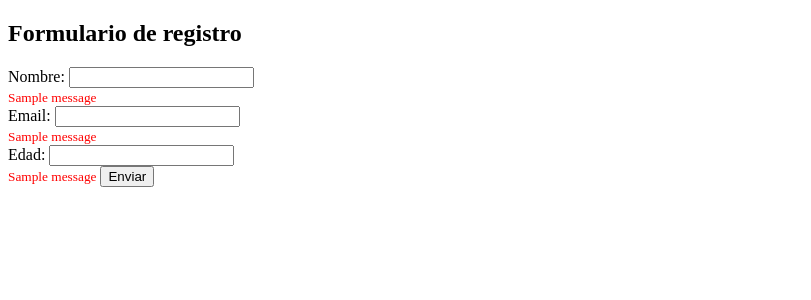
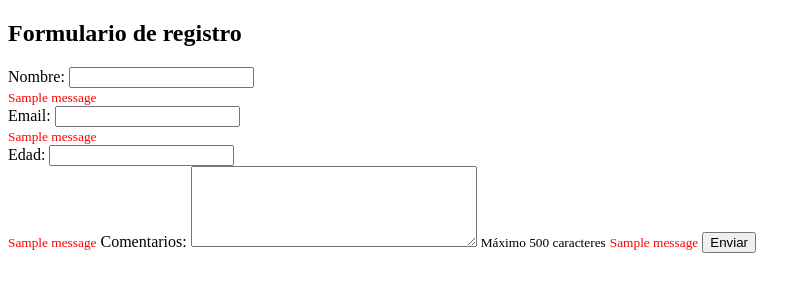
Before and after one commit to matias-ac/tp-desarrollo-nube-flask-jinja2, a Flask app: page / in a window 1280 px wide. Shown: the top 300 px of the page, without its empty margins (0-811 px from the left). Run offline with Flask 3, Linux system fonts and the light colour scheme; one stand-in notice (Sample message) is shown.

Commit message:
agrega elemento textarea

```diff
--- a/templates/formulario.html
+++ b/templates/formulario.html
@@ -29,6 +29,15 @@
     {% endif %}
   {% endwith %}
 
+  <label for="comentarios">Comentarios:</label>
+  <textarea name="comentarios" rows="5" cols="33" maxlenght="500">{{ comentarios or "" }}</textarea>
+  <small>Máximo 500 caracteres</small>
+  {% with messages = get_flashed_messages(category_filter=["comentarios_error"]) %}
+    {% if messages %}
+      <small class="error">{{ messages[0] }}</small>
+    {% endif %}
+  {% endwith %}
+
   <button type="submit">Enviar</button>
 
 </form>
```
Also changed, not shown: app_test.py (+10 -0 lines).
